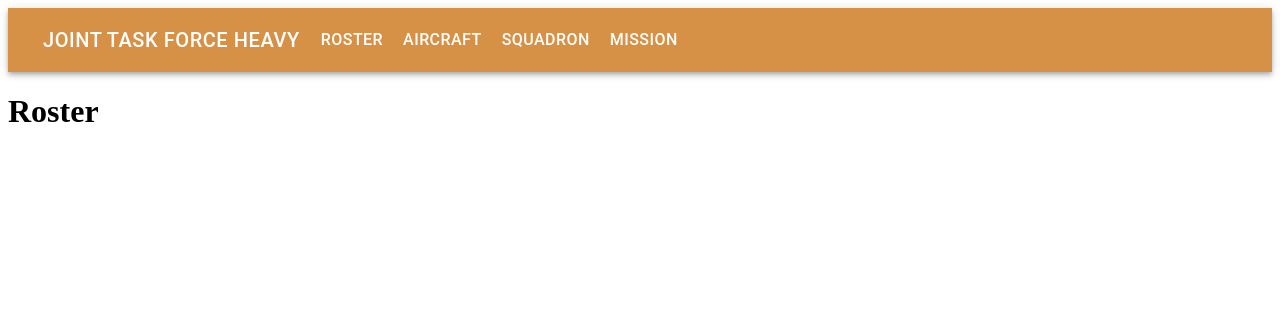
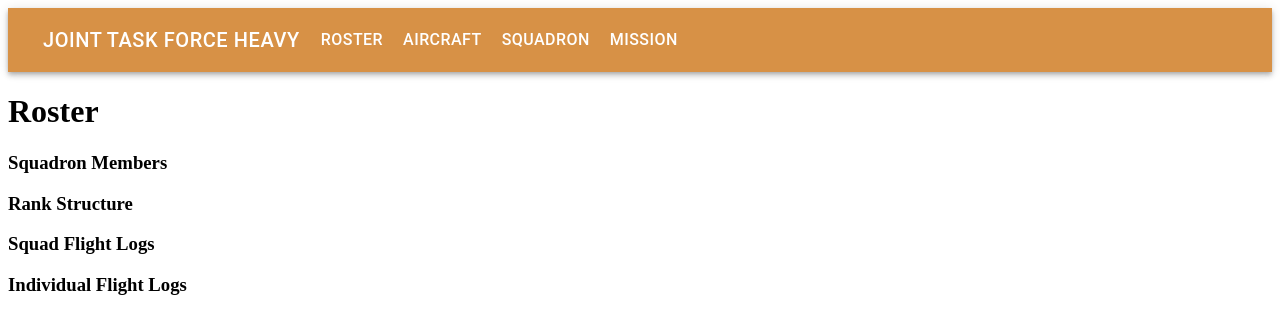
Before and after one commit to rdaley8045/Database, a React (Create React App) app in the folder web/: page /#/roster in a window 1280 px wide. Shown: the top 334 px of the page. Built offline with nearby package versions, Linux system fonts and the light colour scheme.

Commit message:
Page layout made

```diff
--- a/web/src/Mission.jsx
+++ b/web/src/Mission.jsx
@@ -12,6 +12,7 @@ const Mission =() =>{
         <>
             <Header/>
             <h1>Mission</h1>
+            <h3>Maps </h3>
         </>
     );
 };
--- a/web/src/Roster.jsx
+++ b/web/src/Roster.jsx
@@ -14,6 +14,14 @@ const Roster = () => {
         <>
             <Header/>
             <h1>Roster</h1>
+
+            <h3>Squadron Members</h3>
+
+            <h3>Rank Structure</h3>
+
+            <h3>Squad Flight Logs</h3>
+
+            <h3>Individual Flight Logs</h3>
         </>
     );
 };
--- a/web/src/Squadron.jsx
+++ b/web/src/Squadron.jsx
@@ -15,6 +15,10 @@ const Squadron = () => {
         <>
             <Header/>
             <h1>Squadron</h1>
+            <h3> Select Duties</h3>
+            <h3>Squad Duties</h3>
+            <h3> Individual Permissions</h3>
+            <h3>Squadron Permissions</h3>
         </>
     );
 };
```
